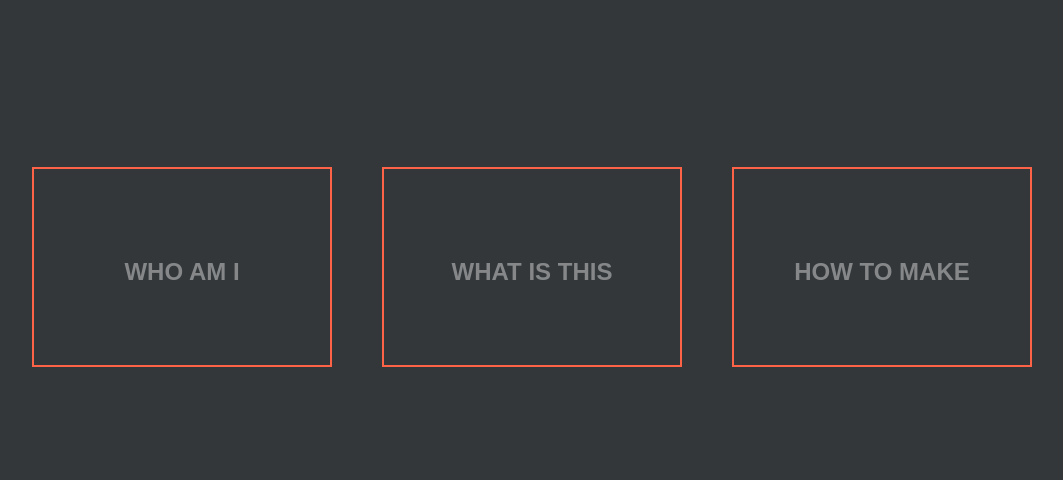
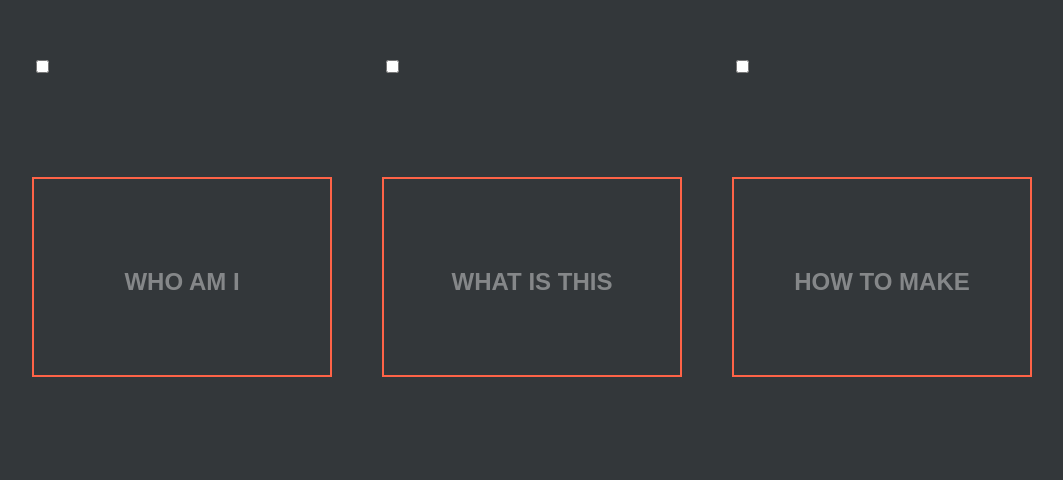
Before and after one commit to 360tetsu360/www, a plain HTML site: page index.html in a window 1280 px wide. Shown: the part 133-613 px from the top of the page, without its empty margins (108-1171 px from the left). Drawn offline with Linux system fonts and the light colour scheme.

Commit message:
Update index.html

```diff
--- a/index.html
+++ b/index.html
@@ -4,10 +4,20 @@
         <meta charset="utf-8">
         <title>study</title>
         <link rel="stylesheet" href="style.css">
+        <script>
+            function onlyOne(checkbox) {
+                var checkboxes = document.getElementsByName('check')
+                checkboxes.forEach((item) => {
+                    if (item !== checkbox) item.checked = false
+                })
+            }
+        </script>
     </head>
     <body>
         <div class="container">
             <div class="card">
+                <input type="checkbox" id="test1" onclick="onlyOne(this)" name="check">
+                <label for="test1"></label>
                 <div class="face face1">
                     <div class="content1">
                         <h3>WHO AM I</h3>
@@ -21,6 +31,8 @@
                 </div>
             </div>
             <div class="card">
+                <input type="checkbox" id="test2" onclick="onlyOne(this)" name="check">
+                <label for="test2"></label>
                 <div class="face face1">
                     <div class="content1">
                         <h3>WHAT IS THIS</h3>
@@ -33,7 +45,10 @@
                     </div>
                 </div>
             </div>
-            <div class="card">
+            <div class="card" >
+
+                <input type="checkbox" id="test3" onclick="onlyOne(this)" name="check">
+                <label for="test3"></label>
                     <div class="face face1">
                         <div class="content1">
                             <h3>HOW TO MAKE</h3>
@@ -45,6 +60,7 @@
                             <a href="#">Read more</a>
                         </div>
                     </div>
+
             </div>
         </div>
 
```
Lines whose indentation alone changed are shown as unchanged.
